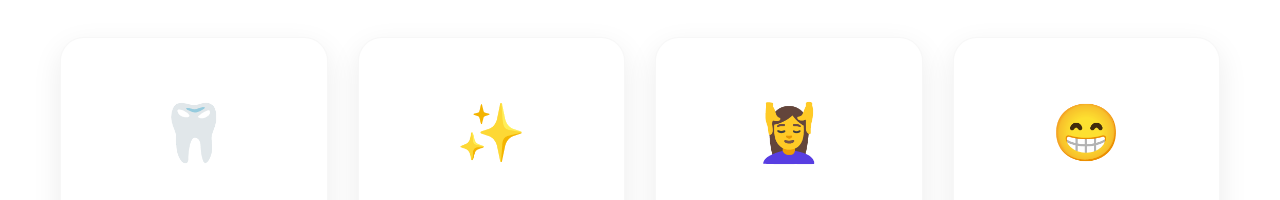
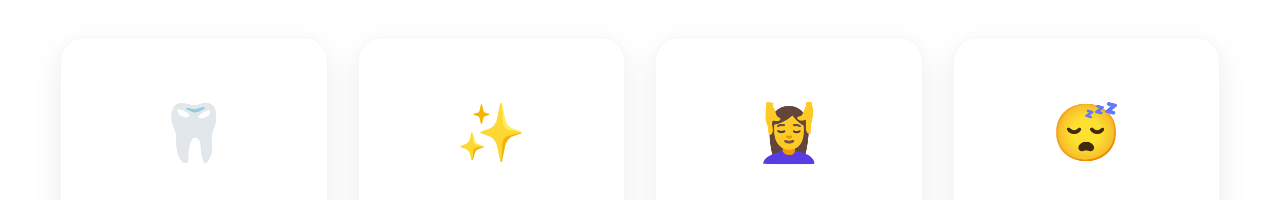
Before and after one commit to mfjulianafreitas-source/juliana, a plain HTML site: page index.html in a window 1280 px wide. Shown: the part 1450-1650 px from the top of the page. Drawn offline with nearby package versions, Linux system fonts and the light colour scheme; a web font is replaced by a local one.

Commit message:
index.html

```diff
--- a/index.html
+++ b/index.html
@@ -109,7 +109,7 @@
         </div>
 
         <div class="card reveal delay-300">
-            <div class="icon">😁</div>
+            <div class="icon">😴</div>
             <h3>Placa de bruxismo</h3>
             <p>Tratamento para bruxismo com placas personalizadas para proteção e alívio de tensões.</p>
         </div>
```
